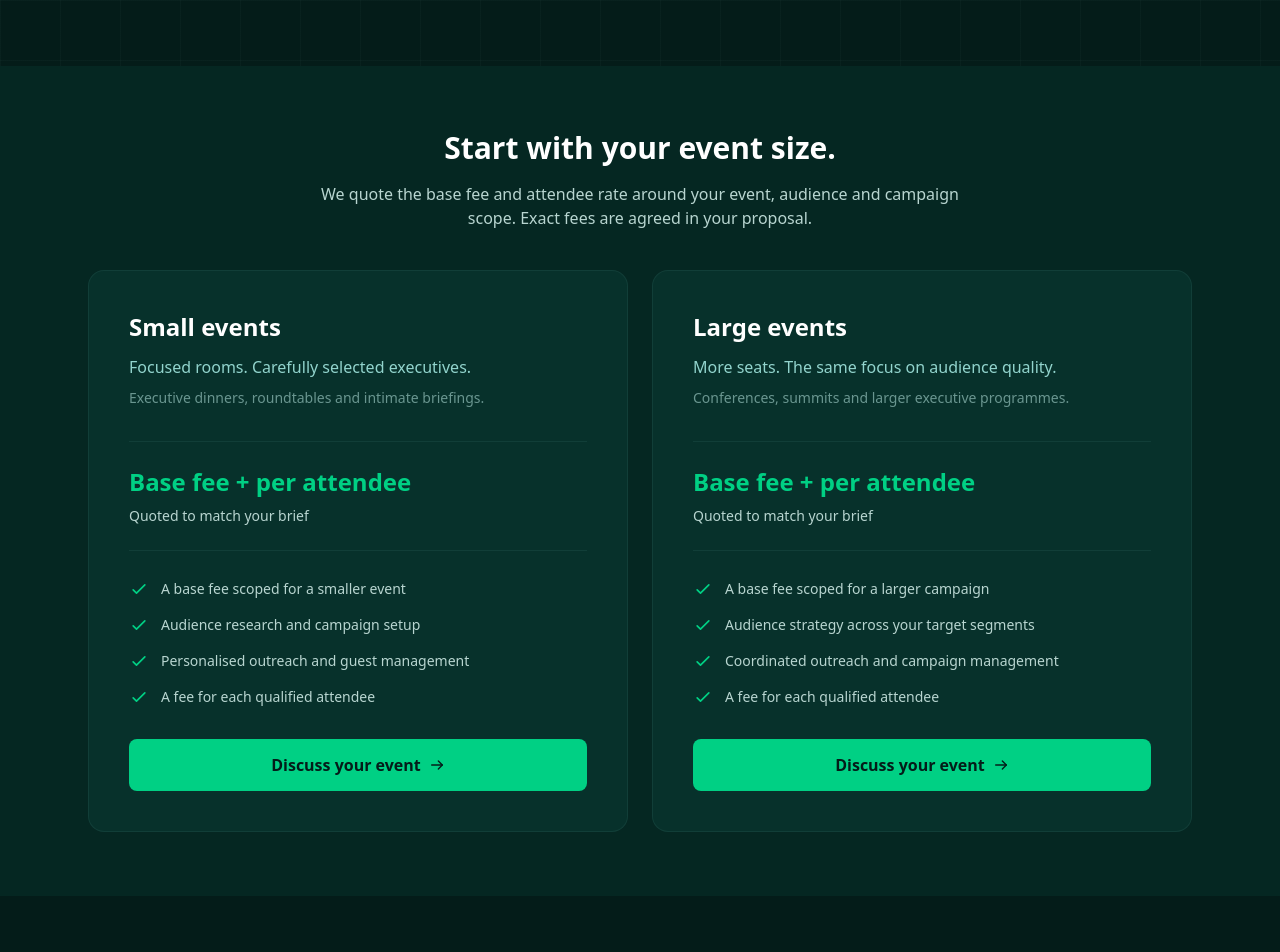
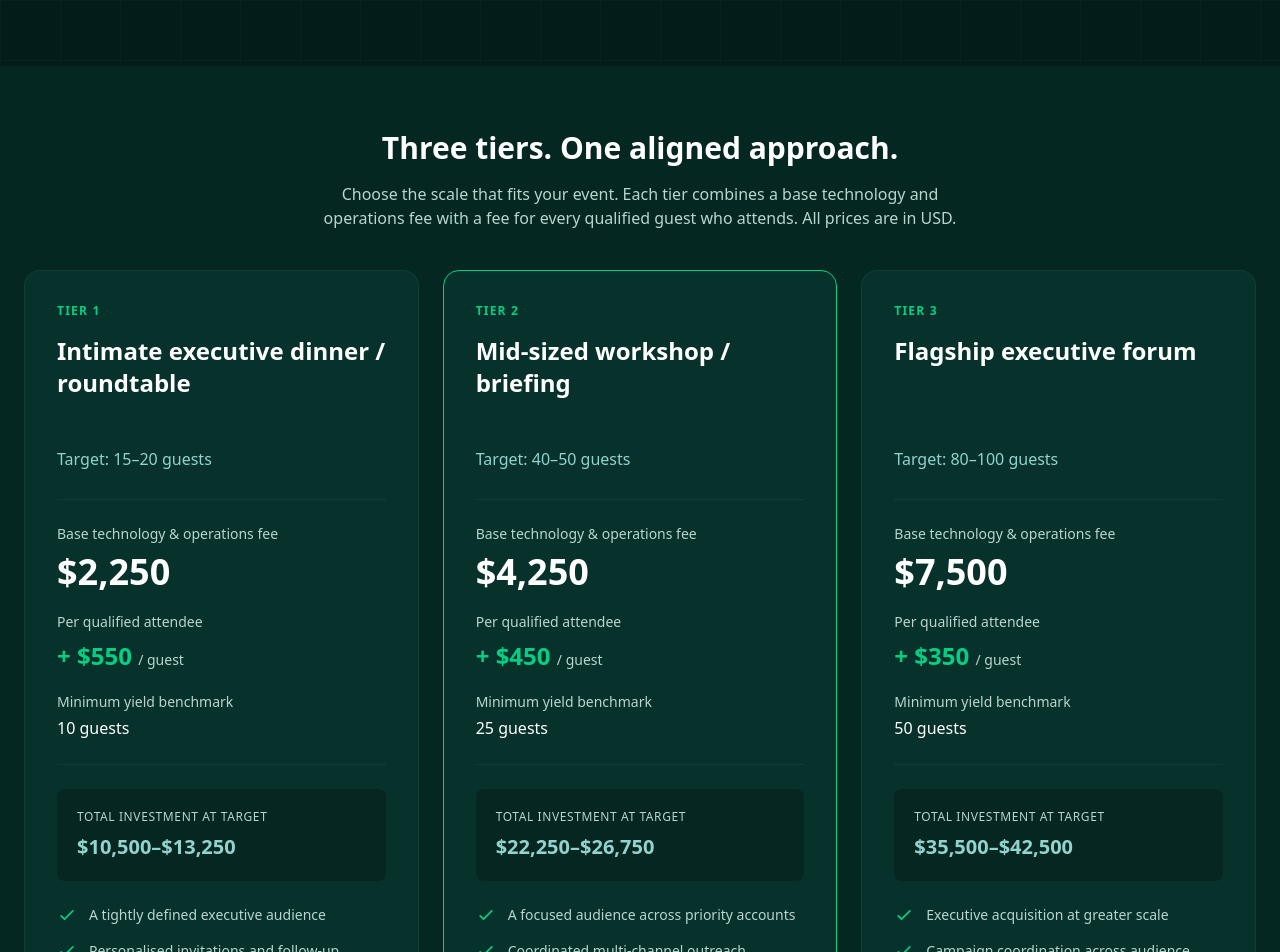
Before and after one commit to ortusclub/apexstrategy, a Next.js app: page /pricing in a window 1280 px wide. Shown: the part 360-1312 px from the top of the page. Built offline with nearby package versions, Linux system fonts and the light colour scheme; no server answers.

Commit message:
Publish three numeric pricing tiers and calculated campaign totals

```diff
--- a/src/app/ai-first-hpage/_components/NoWinNoFee.tsx
+++ b/src/app/ai-first-hpage/_components/NoWinNoFee.tsx
@@ -10,7 +10,7 @@ export default function NoWinNoFee() {
         </svg>
       ),
       title: "A base fee matched to your event",
-      desc: "Separate base fees for small and large events, scoped around your campaign. Exact fees are agreed in your proposal.",
+      desc: "Three event tiers: $2,250, $4,250 or $7,500 USD in base technology and operations fees, matched to your event size.",
     },
     {
       icon: (
@@ -19,7 +19,7 @@ export default function NoWinNoFee() {
         </svg>
       ),
       title: "A fee for each qualified attendee",
-      desc: "Your per-attendee rate reflects the audience you want to reach. Pay for qualified guests who attend, against the criteria agreed before launch.",
+      desc: "Per-guest fees of $550, $450 or $350 USD by tier. Pay for qualified guests who attend, against the criteria agreed before launch.",
     },
     {
       icon: (
--- a/src/app/pricing/page.tsx
+++ b/src/app/pricing/page.tsx
@@ -15,9 +15,11 @@ export const metadata: Metadata = {
 };
 
 const plans = [
-  { name: "Small events", description: "Focused rooms. Carefully selected executives.", examples: "Executive dinners, roundtables and intimate briefings.", items: ["A base fee scoped for a smaller event", "Audience research and campaign setup", "Personalised outreach and guest management", "A fee for each qualified attendee"] },
-  { name: "Large events", description: "More seats. The same focus on audience quality.", examples: "Conferences, summits and larger executive programmes.", items: ["A base fee scoped for a larger campaign", "Audience strategy across your target segments", "Coordinated outreach and campaign management", "A fee for each qualified attendee"] },
+  { tier: "Tier 1", name: "Intimate executive dinner / roundtable", minGuests: 15, maxGuests: 20, baseFee: 2250, guestFee: 550, yieldFloor: 10, items: ["A tightly defined executive audience", "Personalised invitations and follow-up", "Guest qualification and attendance tracking"] },
+  { tier: "Tier 2", name: "Mid-sized workshop / briefing", minGuests: 40, maxGuests: 50, baseFee: 4250, guestFee: 450, yieldFloor: 25, items: ["A focused audience across priority accounts", "Coordinated multi-channel outreach", "Guest qualification and attendance tracking"] },
+  { tier: "Tier 3", name: "Flagship executive forum", minGuests: 80, maxGuests: 100, baseFee: 7500, guestFee: 350, yieldFloor: 50, items: ["Executive acquisition at greater scale", "Campaign coordination across audience segments", "Guest qualification and attendance tracking"] },
 ];
+const money = (amount: number) => `$${amount.toLocaleString("en-US")}`;
 
 export default function PricingPage() {
   return (
@@ -34,35 +36,41 @@ export default function PricingPage() {
         </section>
 
         <section className="py-16 bg-bg-secondary" aria-labelledby="event-size-heading">
-          <div className="max-w-6xl mx-auto px-6">
-            <h2 id="event-size-heading" className="text-3xl font-bold text-center mb-4">Start with your event size.</h2>
-            <p className="text-text-light text-center max-w-2xl mx-auto mb-10">We quote the base fee and attendee rate around your event, audience and campaign scope. Exact fees are agreed in your proposal.</p>
-            <div className="grid md:grid-cols-2 gap-6">
-              {plans.map(plan => <article key={plan.name} className="bg-bg-card border border-border rounded-2xl p-8 md:p-10">
-                <h3 className="text-2xl font-semibold mb-3">{plan.name}</h3>
-                <p className="text-accent-secondary mb-2">{plan.description}</p>
-                <p className="text-text-muted text-sm leading-relaxed mb-8">{plan.examples}</p>
-                <div className="border-y border-border py-6 mb-7"><p className="text-2xl font-semibold text-accent">Base fee + per attendee</p><p className="text-text-light text-sm mt-2">Quoted to match your brief</p></div>
-                <ul className="space-y-4 mb-8">{plan.items.map(item => <li className="flex items-start gap-3 text-text-light text-sm" key={item}><CheckIcon className="w-5 h-5 text-accent shrink-0" /><span>{item}</span></li>)}</ul>
-                <BookACallLink className="inline-flex items-center justify-center gap-2 w-full bg-accent hover:bg-accent-hover text-bg-primary font-semibold px-6 py-3.5 rounded-lg transition-colors">Discuss your event <ArrowRightIcon className="w-4 h-4" /></BookACallLink>
+          <div className="max-w-7xl mx-auto px-6">
+            <h2 id="event-size-heading" className="text-3xl font-bold text-center mb-4">Three tiers. One aligned approach.</h2>
+            <p className="text-text-light text-center max-w-2xl mx-auto mb-10">Choose the scale that fits your event. Each tier combines a base technology and operations fee with a fee for every qualified guest who attends. All prices are in USD.</p>
+            <div className="grid lg:grid-cols-3 gap-6">
+              {plans.map(plan => <article key={plan.tier} className={`relative flex flex-col rounded-2xl p-7 md:p-8 border ${plan.tier === "Tier 2" ? "bg-bg-card border-accent" : "bg-bg-card border-border"}`}>
+                <p className="text-accent text-xs font-semibold tracking-widest uppercase mb-4">{plan.tier}</p>
+                <h3 className="text-2xl font-semibold mb-4 lg:min-h-24">{plan.name}</h3>
+                <p className="text-accent-secondary mb-7">Target: {plan.minGuests}–{plan.maxGuests} guests</p>
+                <dl className="border-y border-border py-6 space-y-5">
+                  <div><dt className="text-text-light text-sm mb-2">Base technology &amp; operations fee</dt><dd className="text-4xl font-semibold text-white">{money(plan.baseFee)}</dd></div>
+                  <div><dt className="text-text-light text-sm mb-2">Per qualified attendee</dt><dd className="text-2xl font-semibold text-accent">+ {money(plan.guestFee)} <span className="text-sm text-text-light font-normal">/ guest</span></dd></div>
+                  <div><dt className="text-text-light text-sm">Minimum yield benchmark</dt><dd className="text-white font-medium mt-1">{plan.yieldFloor} guests</dd></div>
+                </dl>
+                <div className="rounded-lg bg-bg-primary/50 p-5 my-6"><p className="text-text-light text-xs uppercase tracking-wider mb-2">Total investment at target</p><p className="text-xl font-semibold text-accent-secondary">{money(plan.baseFee + plan.minGuests * plan.guestFee)}–{money(plan.baseFee + plan.maxGuests * plan.guestFee)}</p></div>
+                <ul className="space-y-4 mb-8 flex-1">{plan.items.map(item => <li className="flex items-start gap-3 text-text-light text-sm" key={item}><CheckIcon className="w-5 h-5 text-accent shrink-0" /><span>{item}</span></li>)}</ul>
+                <BookACallLink className="inline-flex items-center justify-center gap-2 w-full bg-accent hover:bg-accent-hover text-bg-primary font-semibold px-6 py-3.5 rounded-lg transition-colors">Discuss this tier <ArrowRightIcon className="w-4 h-4" /></BookACallLink>
               </article>)}
             </div>
+            <p className="text-text-light text-sm leading-relaxed max-w-4xl mx-auto mt-8 text-center">Totals include the base fee plus the per-guest fee at each end of the target range. Minimum yield benchmarks are planning milestones, not the base-fee waiver threshold. The waiver is based on 50% of the exact attendee target agreed for your campaign.</p>
           </div>
         </section>
 
         <section className="py-20"><div className="max-w-6xl mx-auto px-6 grid lg:grid-cols-2 gap-12 items-start">
-          <div><p className="text-accent text-xs font-semibold tracking-widest uppercase mb-4">The attendee fee</p><h2 className="text-3xl md:text-4xl font-bold mb-5">Priced for the people<br />you want in the room.</h2><p className="text-text-light leading-relaxed">The per-attendee rate reflects your target audience: the accounts, roles, seniority, markets and qualification criteria in your brief. We agree the rate and attendee target before the campaign starts.</p></div>
+          <div><p className="text-accent text-xs font-semibold tracking-widest uppercase mb-4">The attendee fee</p><h2 className="text-3xl md:text-4xl font-bold mb-5">Priced for the people<br />you want in the room.</h2><p className="text-text-light leading-relaxed">The tier sets your per-attendee rate. Together, we define the accounts, roles, seniority, markets and qualification criteria that make a guest right for your event. Your exact attendee target is agreed before the campaign starts.</p></div>
           <div className="bg-bg-card border border-border rounded-2xl p-8"><h3 className="text-xl font-semibold mb-5">What counts as a qualified attendee?</h3><ul className="space-y-4 text-text-light leading-relaxed"><li>Meets the account, role and seniority criteria agreed in your brief.</li><li>Attends your event, with attendance verified against the agreed process.</li><li>Counts towards the agreed campaign target. An invitation or registration alone is not attendance.</li></ul></div>
         </div></section>
 
         <section className="py-20 bg-bg-secondary"><div className="max-w-6xl mx-auto px-6"><div className="green-gradient-card rounded-2xl p-8 md:p-12 grid lg:grid-cols-2 gap-12">
           <div><p className="text-accent text-xs font-semibold tracking-widest uppercase mb-4">Our base-fee commitment</p><h2 className="text-3xl md:text-4xl font-bold mb-5">Miss the target by 50%?<br /><span className="text-accent">We waive the base fee.</span></h2><p className="text-text-light leading-relaxed">If we deliver 50% or less of the agreed qualified-attendee target, the base fee is waived. You still pay the agreed per-attendee fee for the qualified guests who attend.</p></div>
-          <div className="bg-bg-primary/50 border border-border rounded-xl p-6"><h3 className="font-semibold text-xl mb-5">An example with a target of 50</h3><dl className="space-y-5"><div><dt className="text-accent font-semibold">25 qualified attendees or fewer</dt><dd className="text-text-light text-sm leading-relaxed mt-1">Base fee waived. Per-attendee fees apply to the qualified guests who attend.</dd></div><div className="border-t border-border pt-5"><dt className="text-white font-semibold">26–50 qualified attendees</dt><dd className="text-text-light text-sm leading-relaxed mt-1">Base fee applies, plus the agreed fee for each qualified attendee.</dd></div></dl><p className="text-text-muted text-xs leading-relaxed mt-6">Illustrative attendee target, not a fixed package or attendance guarantee. Your proposal sets the actual target and fees.</p></div>
+          <div className="bg-bg-primary/50 border border-border rounded-xl p-6"><h3 className="font-semibold text-xl mb-5">Tier 2 example: a target of 50</h3><dl className="space-y-5"><div><dt className="text-accent font-semibold">25 qualified attendees or fewer</dt><dd className="text-text-light text-sm leading-relaxed mt-1">At 25 guests: $4,250 base fee waived. 25 × $450 = $11,250 total. At lower attendance, you pay $450 per qualified guest who attends.</dd></div><div className="border-t border-border pt-5"><dt className="text-white font-semibold">26–50 qualified attendees</dt><dd className="text-text-light text-sm leading-relaxed mt-1">The $4,250 base fee applies, plus $450 per qualified attendee. At the 50-guest target, the total is $26,750.</dd></div></dl><p className="text-text-muted text-xs leading-relaxed mt-6">This example uses the upper end of Tier 2’s target range. The waiver is calculated against the exact target agreed in your proposal.</p></div>
         </div></div></section>
 
         <section className="py-20"><div className="max-w-4xl mx-auto px-6"><h2 className="text-3xl font-bold mb-8">Agreed before we begin.</h2><div className="grid sm:grid-cols-2 gap-8">{[
           ["Your target and audience", "The attendee target, qualification criteria and audience scope are recorded in your proposal."],
-          ["Your campaign fees", "Your event-size base fee and target-audience attendee rate are confirmed before launch."],
+          ["Your campaign fees", "Your tier’s base fee and per-attendee rate are confirmed before launch."],
           ["Your attendance record", "We agree how attendance is verified and how the base-fee waiver is applied if the threshold is reached."],
           ["Your event capacity", "We discuss capacity and the commercial terms for any attendance above target as part of your proposal."],
         ].map(([title, text]) => <div key={title}><h3 className="text-lg font-semibold mb-3">{title}</h3><p className="text-text-light text-sm leading-relaxed">{text}</p></div>)}</div></div></section>
```
